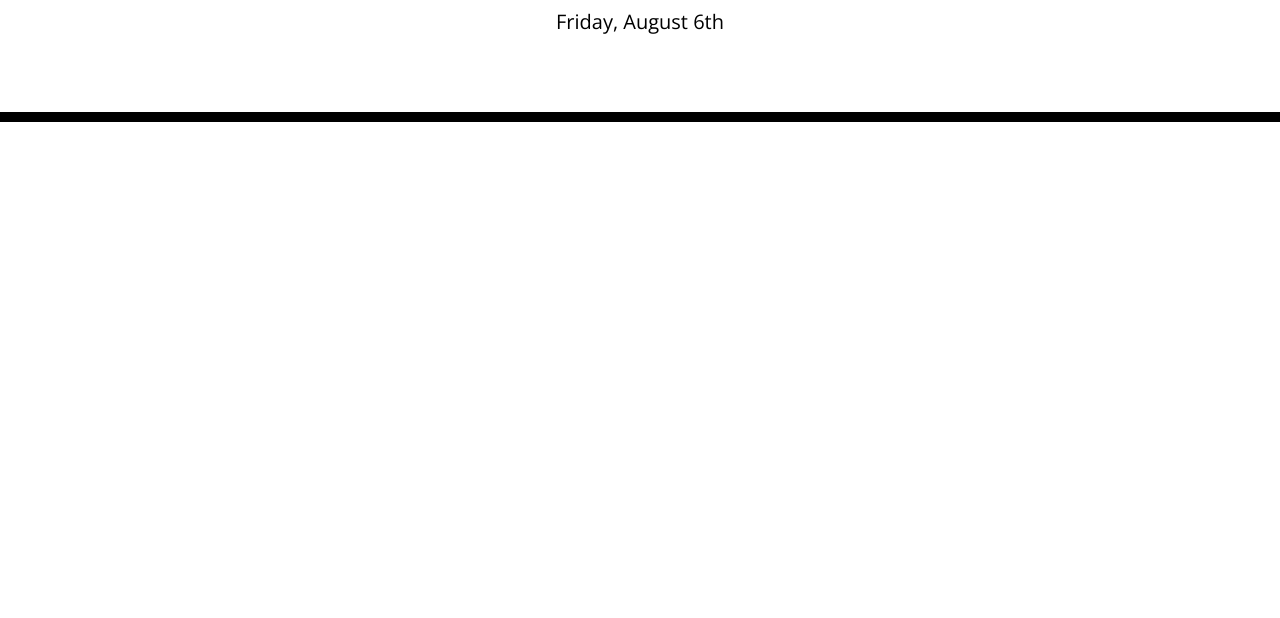
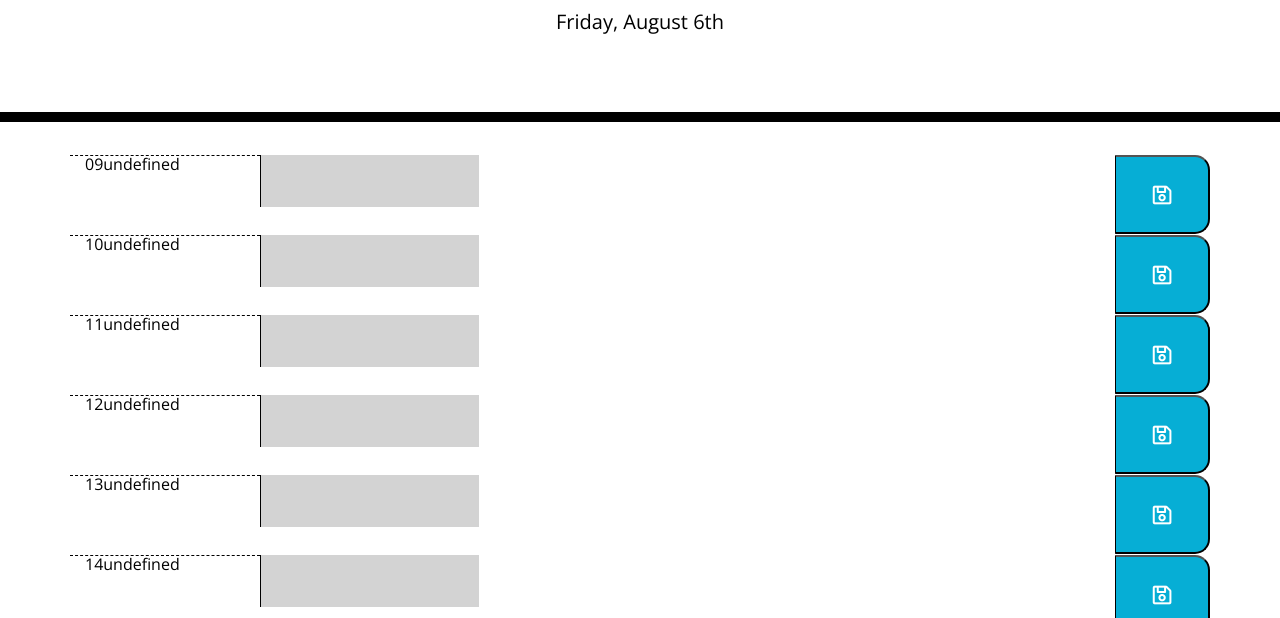
Before and after one commit to Danfirech/-05-Third-Party-APIs-Work-Day-Scheduler, a plain HTML site: page index.html in a window 1280 px wide. Shown: the part 182-800 px from the top of the page. Drawn offline with nearby package versions, Linux system fonts and the light colour scheme.

Commit message:
was able to get some row on page

```diff
--- a/index.js
+++ b/index.js
@@ -1,8 +1,133 @@
-var today = moment().format('dddd, MMMM Do')
+var myHours = [
+  {
+    tag: '0',
+    hour: '09',
+    time: '09',
+    AmPm: 'am',
+    undefined: '',
+  },
 
+  {
+    tag: '1',
+    hour: '10',
+    time: '10',
+    AmPm: 'am',
+    undefined: '',
+  },
+
+  {
+    tag: '2',
+    hour: '11',
+    time: '11',
+    AmPm: 'am',
+    undefined: '',
+  },
+
+  {
+    tag: '3',
+    hour: '12',
+    time: '12',
+    AmPm: 'pm',
+    undefined: '',
+  },
+
+  {
+    tag: '4',
+    hour: '13',
+    time: '01',
+    AmPm: 'pm',
+    undefined: '',
+  },
+
+  {
+    tag: '5',
+    hour: '14',
+    time: '02',
+    AmPm: 'pm',
+    undefined: '',
+  },
+
+  {
+    tag: '6',
+    hour: '15',
+    time: '03',
+    AmPm: 'pm',
+    undefined: '',
+  },
+
+  {
+    tag: '7',
+    hour: '16',
+    time: '04',
+    AmPm: 'pm',
+    undefined: '',
+  },
+
+  {
+    tag: '8',
+    hour: '17',
+    time: '05',
+    AmPm: 'pm',
+    undefined: '',
+  },
+]
+
+//Header date
 function getHeaderDate() {
   var today = moment().format('dddd, MMMM Do')
   $('#currentDay').text(today)
 }
 
 getHeaderDate()
+
+// //Creating rows and columns
+// myHours.forEach(function (currentHour) {
+//   var rows = $('<form>').attr({
+//     class: 'row',
+//   })
+
+//   $('.container').append(rows)
+// })
+
+// creates the visuals for the scheduler body
+myHours.forEach(function (thisHour) {
+  // creates timeblocks row
+  var myHours = $('<form>').attr({
+    class: 'row',
+  })
+  $('.container').append(myHours)
+
+  // creates time field
+  var hourField = $('<div>').text(`${thisHour.hour}${thisHour.meridiem}`).attr({
+    class: 'col-md-2 hour',
+  })
+
+  // creates schdeduler data
+  var hourPlan = $('<div>').attr({
+    class: 'col-md-9 description p-0',
+  })
+  var planData = $('<textarea>')
+  hourPlan.append(planData)
+  planData.attr('id', thisHour.id)
+  if (thisHour.time < moment().format('HH')) {
+    planData.attr({
+      class: 'past',
+    })
+  } else if (thisHour.time === moment().format('HH')) {
+    planData.attr({
+      class: 'present',
+    })
+  } else if (thisHour.time > moment().format('HH')) {
+    planData.attr({
+      class: 'future',
+    })
+  }
+
+  // creates save button
+  var saveButton = $("<i class='far fa-save fa-lg'></i>")
+  var savePlan = $('<button>').attr({
+    class: 'col-md-1 saveBtn',
+  })
+  savePlan.append(saveButton)
+  myHours.append(hourField, hourPlan, savePlan)
+})
```
Also changed, not shown: index.html (+0 -5 lines).
